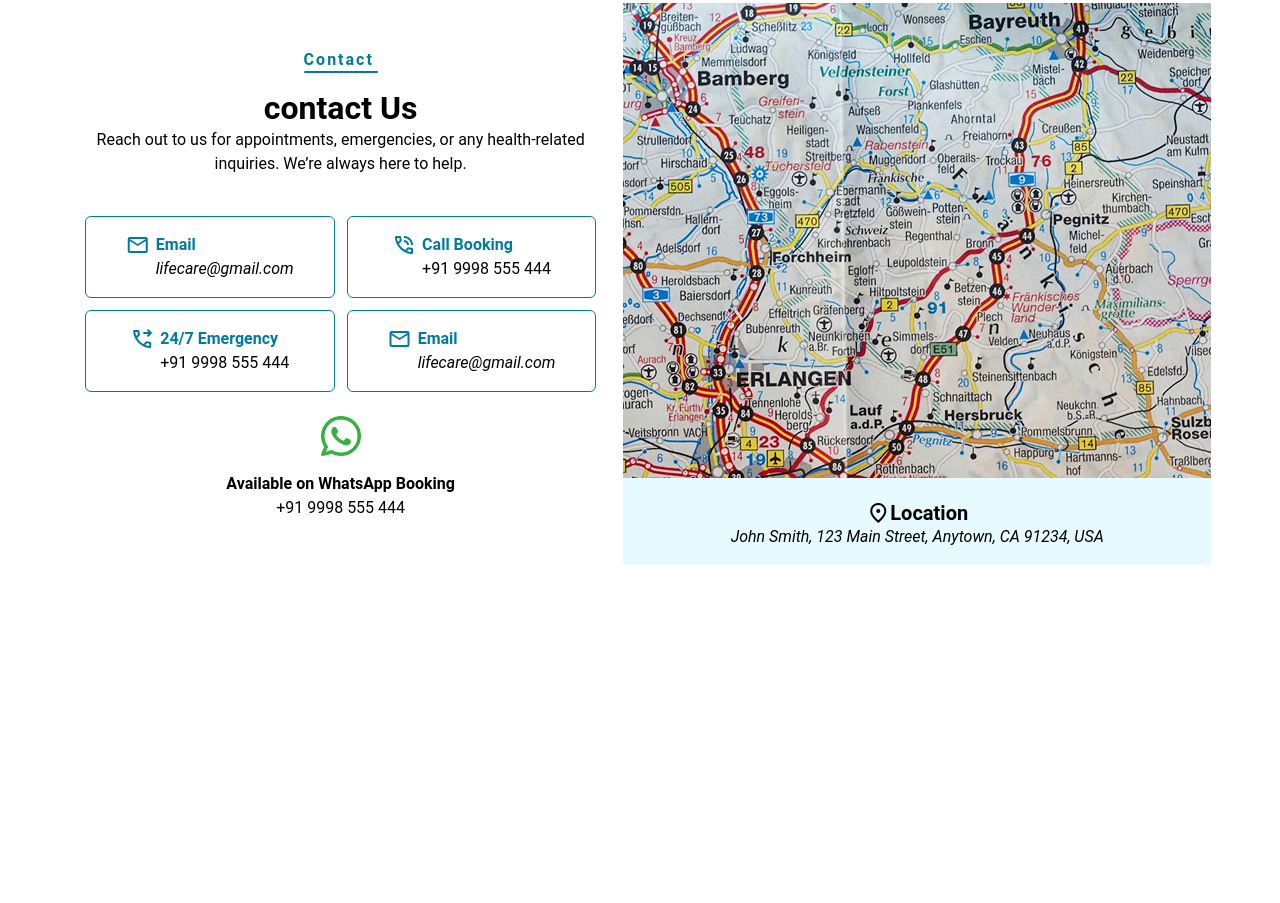
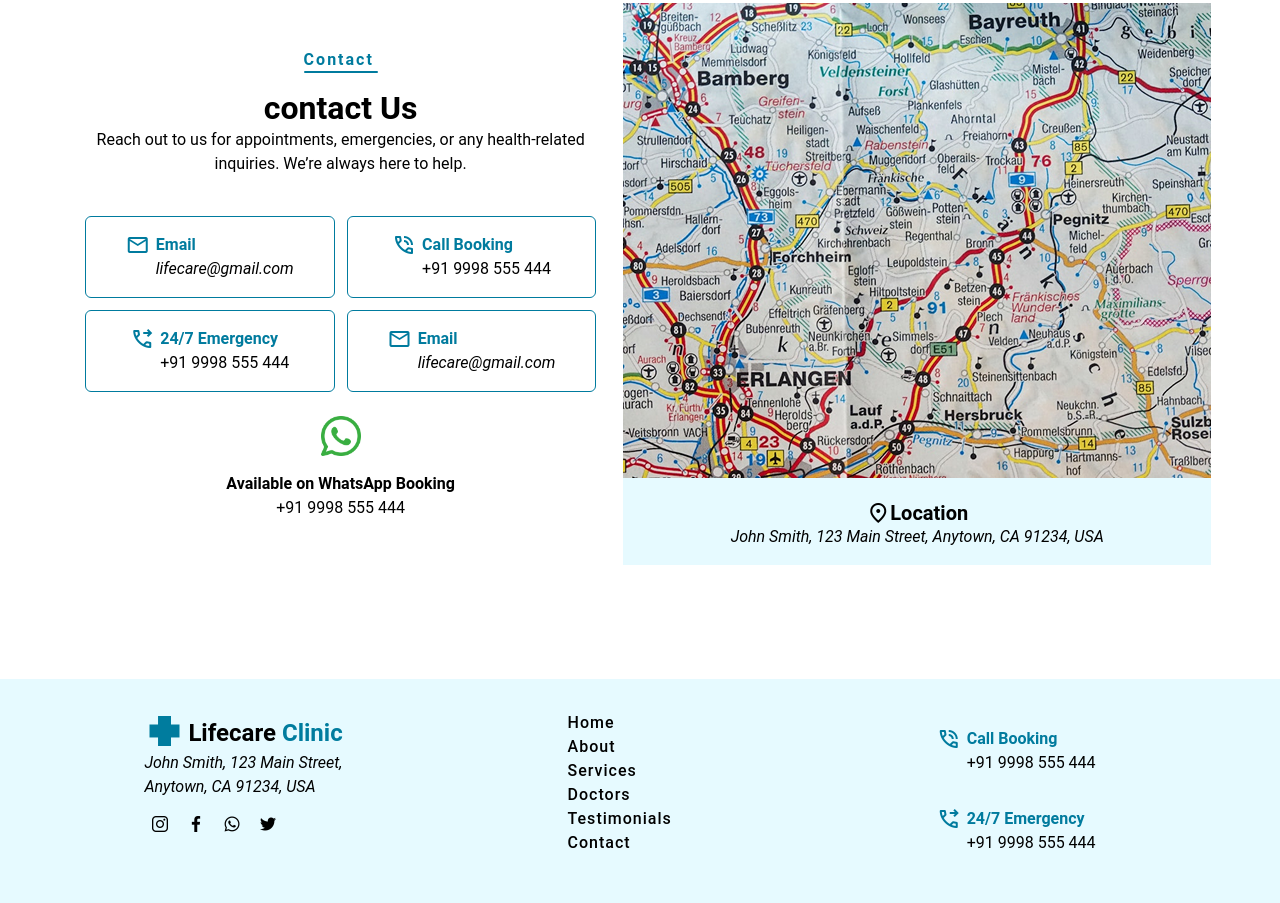
Before and after one commit to thalsi/lifecare-clinic, a plain HTML site: page src/index.html in a window 1280 px wide. Shown: the part 4355-5258 px from the top of the page. Before the commit the page ends 4972 px from the top, so only its background shows below. Drawn offline with nearby package versions, Linux system fonts and the light colour scheme.

Commit message:
html tempate competed

```diff
--- a/src/index.html
+++ b/src/index.html
@@ -407,7 +407,7 @@
                   </div>
                   <div>
                     <label for="date_time">Date & Time</label>
-                    <input type="date" placeholder="Choose Date & Time" id="date_time" name="date_time" value="" required>
+                    <input type="datetime-local" placeholder="Choose Date & Time" id="date_time" name="date_time" value="" required>
                   </div>
                 </div>
 
@@ -523,7 +523,85 @@ phone_forwarded
     </main>
 
     <!---------------- Footer ----------------->
-    <footer></footer>
+    <footer>
+      <div class="conatiner">
+
+        <div class="footer-item">
+          <a href="#" class="logo">
+            <span class="material-symbols-outlined"> health_cross </span>
+            <p>
+              <b>Lifecare <span>Clinic</span></b>
+            </p>
+          </a>
+
+          <address>
+            John Smith, 123 Main Street,<br>Anytown, CA 91234, USA
+          </address>
+
+          <div class="social-media">
+            <a href="https://www.instagram.com">
+              <img src="/assets/social-media/instagram.png" width="16" height="16" alt="instagram">
+            </a>
+            <a href="https://www.facebook.com">
+              <img src="/assets/social-media/facebook-app-symbol.png" width="16" height="16" alt="facebook">
+            </a>
+            <a href="https://www.whatapp.com">
+              <img src="/assets/social-media/whatsapp (1).png" width="16" height="16" alt="whatsapp">
+            </a>
+            <a href="https://www.twitter.com">
+              <img src="/assets/social-media/twitter.png" width="16" height="16" alt="twitter">
+            </a>
+          </div>
+        </div>
+
+        <div class="footer-item">
+            <nav class="navbar-list" data-navbar-list>
+              <li class="navbar-item">
+                <a href="#home" class="navbar-link" data-nav-link>Home</a>
+              </li>
+              <li class="navbar-item">
+                <a href="#about" class="navbar-link" data-nav-link>About</a>
+              </li>
+              <li class="navbar-item">
+                <a href="#services" class="navbar-link" data-nav-link>Services</a>
+              </li>
+              <li class="navbar-item">
+                <a href="#doctors" class="navbar-link" data-nav-link>Doctors</a>
+              </li>
+              <li class="navbar-item">
+                <a href="#testimonials" class="navbar-link" data-nav-link
+                  >Testimonials</a>
+              </li>
+              <li class="navbar-item">
+                <a href="#contact" class="navbar-link" data-nav-link>Contact</a>
+              </li>
+            </nav>
+        </div>
+
+        <div class="footer-item">
+           <div class="content-grid-item">
+                  <span class="material-symbols-outlined">
+                phone_in_talk
+                </span>
+                  <div>
+                    <strong>Call Booking </strong>
+                    <p><a href="tel:+91 9998 555 444">+91 9998 555 444</a></p>
+                  </div>
+                </div>
+
+                <div class="content-grid-item">
+                  <span class="material-symbols-outlined">
+                phone_forwarded
+                </span>
+                  <div>
+                    <strong>24/7 Emergency</strong>
+                   <p><a href="tel:+91 9998 555 444">+91 9998 555 444</a></p>
+                  </div>
+                </div>
+        </div>
+      </div>
+
+    </footer>
 
 
     <!---------------- JS ----------------->
--- a/src/style.css
+++ b/src/style.css
@@ -816,5 +816,39 @@ textarea{
 }
 .form-group div:last-of-type{
     flex-grow: 6;
+}
+
+footer .conatiner{
+    padding: 32px;
+    background-color: var(--secondary-lite);
+    display: flex;
+    flex-direction: row;
+    justify-content: space-around;
+    align-items: self-start;
+}
+
+.footer-item .social-media{
+    margin-top: 16px;
+}
+
+.social-media a{
+    padding: 8px;
+}
+
+.footer-item .content-grid-item{
+    border: none;
 
 }
+.footer-item .content-grid-item:hover{
+    border: none;
+    background-color: var(--secondary-lite);
+    box-shadow: none;
+}
+
+.footer-item .content-grid-item:hover strong{
+    color: var(--secondary);
+}
+
+.footer-item .content-grid-item:hover .material-symbols-outlined{
+    color: var(--secondary);
+}
```
Also changed, not shown: assets/social-media/facebook-app-symbol.png (added), assets/social-media/instagram.png (added), assets/social-media/twitter.png (added), assets/social-media/whatsapp (1).png (added).
